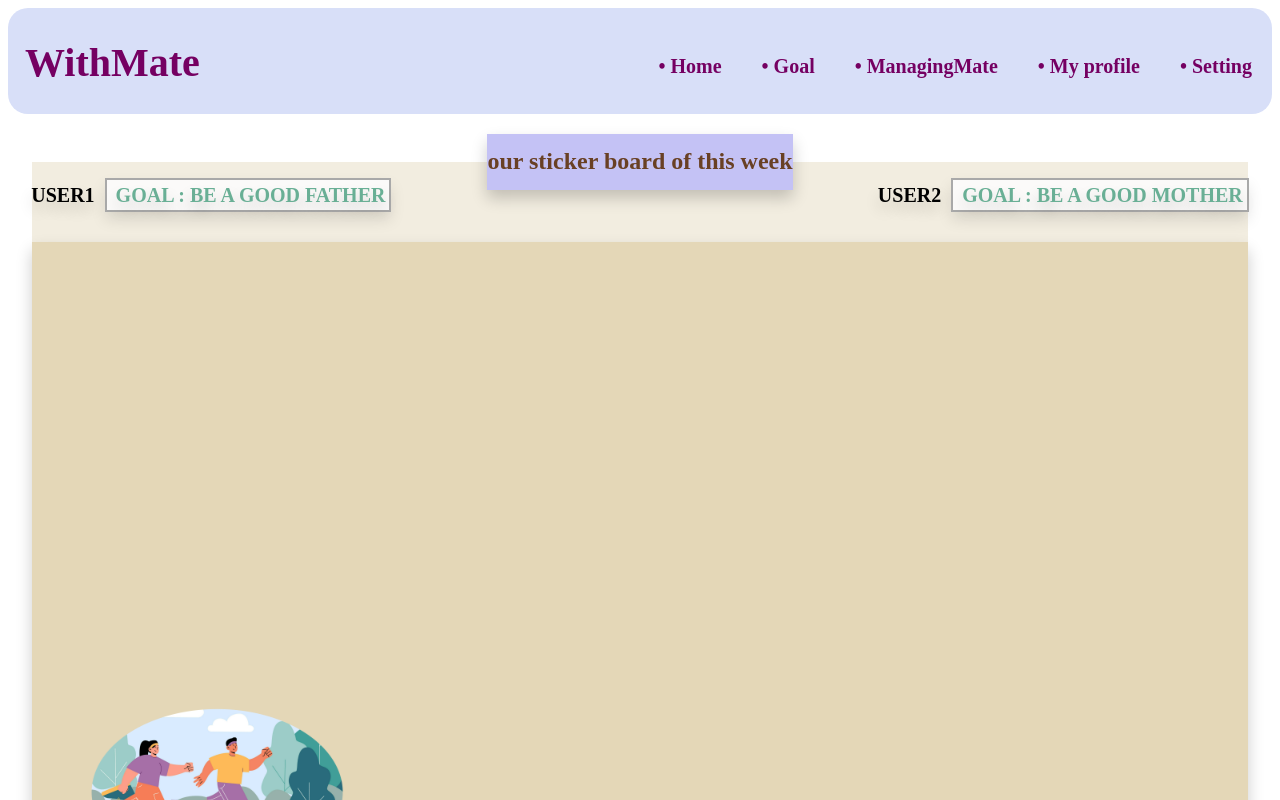
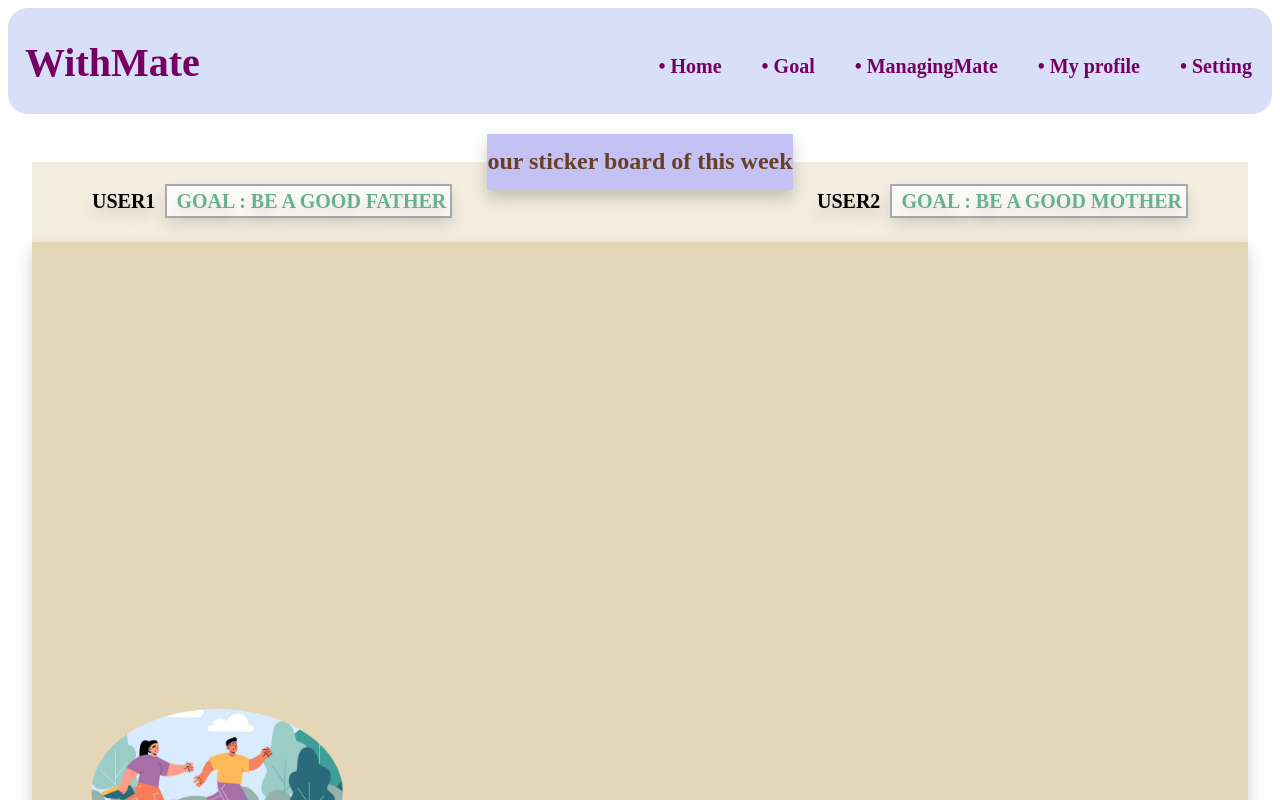
Before and after one commit to With-Mate/WithMate-FE, a React (Vite) app in the folder home/: page /goal in a window 1280 px wide. Shown: the top 800 px of the page. Built offline with nearby package versions, Linux system fonts and the light colour scheme; a web font is replaced by a local one.

Commit message:
feat : 내프로필 사용자정보 api get 완료, 목표화면의 goal 표시 부분을 스티커보드 컴포넌트로

```diff
--- a/home/src/components/StickerBoard.jsx
+++ b/home/src/components/StickerBoard.jsx
@@ -1,12 +1,17 @@
-import  { useState } from 'react';
+import  {useState } from 'react';
 import styled from 'styled-components';
 import { useRef } from 'react';
 import Modal from './CreateModal';
 import PropTypes from 'prop-types';
 import EditModal from './EditModal';
+// import axios from 'axios';
+// import { getCookie } from '../cookie';
 
 // 화살표함수 방식 : const(let) 변수명 = (매개변수) => {return{ }; };
 const StickerBoard = ({ backBoxWidth, backBoxHeight }) => {
+  const goalText = "GOAL : ";
+  const firstName = "BE A GOOD FATHER ";
+  const lastName = "BE A GOOD MOTHER ";
   StickerBoard.propTypes = {
     backBoxWidth: PropTypes.string.isRequired, // 예상되는 프로퍼티 유형과 필수 여부를 설정
     backBoxHeight: PropTypes.string.isRequired,
@@ -18,6 +23,27 @@ const StickerBoard = ({ backBoxWidth, backBoxHeight }) => {
 
   const [selectedSticker, setSelectedSticker] = useState(null); // 선택된 스티커 상태 추가
 
+  //이번주 스티커 미리보기 조회 api
+  // useEffect(() => {
+  //   // 컴포넌트가 마운트될 때 데이터 가져오기
+  //   axios.get("http://34.70.229.21:8080/api/sticker/board") // 예시 URL, 실제 URL로 변경해야 함
+  //   .then(response => {
+  //     // 백엔드에서 받은 데이터를 스티커 객체로 변환하여 세팅
+  //     const convertedStickers = response.data.map(stickerDto => ({
+  //       id: stickerDto.id,
+  //       text: stickerDto.title,
+  //       color: stickerDto.stickerColor,
+  //       shape: stickerDto.stickerShape,
+  //       top: `${stickerDto.stickerTop}%`, // 백엔드에서 Long으로 받았지만 문자열 형태로 변경
+  //       left: `${stickerDto.stickerLeft}%`, // 백엔드에서 Long으로 받았지만 문자열 형태로 변경
+  //     }));
+  //     // 스티커 상태 설정
+  //     setStickers(convertedStickers);
+  //   })
+  //     .catch(error => {
+  //       console.error('Error fetching stickers:', error);
+  //     });
+  // }, []); // 빈 배열을 전달하여 컴포넌트가 마운트될 때 한 번만 실행
   // 스티커 클릭 시 선택된 스티커 상태 업데이트
   const handleStickerClick = (sticker) => {
     setSelectedSticker(sticker);
@@ -77,15 +103,15 @@ const StickerBoard = ({ backBoxWidth, backBoxHeight }) => {
     console.log("color : ", selectedColor);
     return {
       shape: randomShape,
-      color: selectedColor,
+      // color: selectedColor,
     };
   };
 
-  const handleTextSubmit = (text,memo,impression) => {
+  const handleTextSubmit = (text) => {
     const stickerHeightSize = 23; // 스티커의 높이를 vw, vh 단위로 설정
     const stickerWidthSize = 15; // 스티커의 너비를 vw, vh 단위로 설정
-    const { shape, color } = getRandomStickerStyle(); // 랜덤한 모양과 색상 선택
-
+    // const { shape, color } = getRandomStickerStyle(); // 랜덤한 모양과 색상 선택
+    const { shape } = getRandomStickerStyle();
     // 전체 스티커 수가 12개 이상인지 확인
     if (stickers.length >= 12) {
       alert("스티커는 최대 12개까지만 생성할 수 있습니다.");
@@ -95,7 +121,8 @@ const StickerBoard = ({ backBoxWidth, backBoxHeight }) => {
 
     let newSticker;
     let isOverlap;
-
+// Title, stickerColor, stickerShape, stickerTop, stickerLeft
+//
     do {
       // 스티커 객체 생성
       newSticker = {
@@ -104,9 +131,9 @@ const StickerBoard = ({ backBoxWidth, backBoxHeight }) => {
         top: `${Math.random() * (100 - stickerHeightSize)}%`,
         left: `${Math.random() * (95 - stickerWidthSize)}%`,
         shape: shape,
-        color : impression ? color : "white", // 느낀 점이 있으면 랜덤한 색상, 아니면 흰색으로 설정
-        memo: memo, // 메모 추가
-      impression: impression, // 느낀 점 추가
+        color :"white", // 느낀 점이 있으면 랜덤한 색상, 아니면 흰색으로 설정
+      //   memo: memo, // 메모 추가
+      // impression: impression, // 느낀 점 추가
       };
 
       // 스티커가 BackBox 영역을 벗어나지 않도록 확인
@@ -145,8 +172,47 @@ const StickerBoard = ({ backBoxWidth, backBoxHeight }) => {
     console.log("Final Sticker Top:", newSticker.top);
     console.log("Final Sticker sh:", newSticker.shape);
     setStickers((prevStickers) => [...prevStickers, newSticker]);
+    const topWithoutPercentage = parseInt(newSticker.top.replace('%', ''));
+    const leftWithoutPercentage = parseInt(newSticker.left.replace('%', ''));
+    const postVer = {
+      Title : newSticker.text,
+       stickerColor : newSticker.color,
+        stickerShape : newSticker.shape,
+        stickerTop : topWithoutPercentage,
+        stickerLeft : leftWithoutPercentage
+    }
+    console.log(postVer)
+    // axios.post("http://34.70.229.21:8080/api/sticker/create",
+    //   {
+    //     Title : newSticker.text,
+    //    stickerColor : newSticker.color,
+    //     stickerShape : newSticker.shape,
+    //     stickerTop : topWithoutPercentage,
+    //     stickerLeft : leftWithoutPercentage
+    //   },
+    //   {
+    //     headers: {
+    //       'Content-Type': 'application/json',
+    //       Authorization:getCookie('is_login'),
+    //     },
+    //   })
+    //   .then((result) => {
+    //     console.log("res : "+result);
+    //     console.log("스티커등록");
+
+    //     getCookie("is_login");
+
+
+
+    //   })
+    //   .catch((error) => {
+    //     window.alert('등록 실패');
+    //     console.log(error);
+    //   })
     closeModal();
   };
+
+
   const handleButtonClick = (event) => {
     event.stopPropagation(); // 이벤트 전파 중지
     openModal(); // 모달 열기
@@ -180,6 +246,15 @@ const StickerBoard = ({ backBoxWidth, backBoxHeight }) => {
 
   return (
     <>
+    {/* <h2>our sticker board of this week</h2> */}
+        <Info style={{ width: backBoxWidth, height: "10vh" }}>
+          <span>
+            USER1<goal> {`${goalText} ${firstName}`} </goal>
+          </span>
+          <span>
+            USER2<goal> {`${goalText} ${lastName}`} </goal>
+          </span>
+        </Info>
       <BackBox style={{ width: backBoxWidth, height: backBoxHeight }}>
         <img src="mateRound.png" alt="mate image" />
         <button onClick={handleButtonClick}>Make a sticker!</button>
@@ -269,7 +344,7 @@ const Sticker = styled.div`
   height: 23%;
 
   position: absolute;
-  top: ${(props) => props.top};
+  top: ${(props) => props.top };
   left: ${(props) => props.left};
   display: flex;
   align-items: center;
@@ -300,4 +375,58 @@ const Sticker = styled.div`
       ? 'polygon(5% 0%, 100% 0%, 95% 100%, 0% 100%)' // 평행사변형
       : 'none'};
 `;
+
+const Info = styled.div`
+
+  /* 상대단위 위주로 수정,불필요한 포지션속성 제거,불필요한 가운데정렬 제거 */
+    background-color: rgb(242, 237, 224);/* section 영역의 배경색을 흰색으로 설정 */
+    position: relative;
+
+    /* width: 95vw; /* section 영역이 부모 요소에 가득 차도록 설정 */
+    /* height:10vh; */
+    /* margin: 0;
+    padding: 0;  */
+    display: flex;
+    justify-content: center; /* 중앙 정렬 설정 */
+    /* box-shadow: 0 8px 15px rgba(0, 0, 0, 0.2);  */
+
+    align-items: center; /* 중앙 정렬을 위해 추가 */
+    /* position: absolute; 아래에서 높이가 100vh로 설정되었으므로 상대적인 위치 조절을 위해 absolute 사용 */
+     /* top : 6%;
+     left: 50%; */
+
+     /* transform: translate(-50%, -50%); 가운데 정렬 및 상단 정렬 조정 */
+
+
+  goal {
+    /* goal 컴포넌트에 대한 스타일 */
+    background: rgba(253, 253, 253, 0.859);
+    font-weight: bold;
+    width:500px;
+    height:110px;
+    white-space: nowrap;
+    color: #69af95;
+    margin-left: 10px;
+    box-shadow: 0 8px 15px rgba(0, 0, 0, 0.1); /* 그림자 효과 강조 */
+
+    border: 2px solid darkgrey; /* 테두리 스타일 설정 */
+    padding: 4px; /* 테두리와 요소 내용 사이의 간격 설정 */
+    /* 기타 원하는 스타일 속성 추가 */
+  }
+
+  span {
+    font-size: 20px;
+
+    /* margin-right: 20%; /* 간격 조절 */
+    /* margin-left: 20%; 간격 조절 */
+    margin-right: 15%;
+    margin-left: 15%;
+    /* margin-top : 1%; */
+    /* margin-bottom: 25px; */
+    font-weight: bold;
+    text-shadow: 0 8px 15px rgba(0, 0, 0, 0.2); /* 그림자 효과 강조 */
+  }
+
+`;
+
 export default StickerBoard;
--- a/home/src/pages/Goal.jsx
+++ b/home/src/pages/Goal.jsx
@@ -5,16 +5,16 @@ import StickerBoard from '../components/StickerBoard';
 
 const Home = () => {
 
-  const goalText = "GOAL : ";
-  const firstName = "BE A GOOD FATHER ";
-  const lastName = "BE A GOOD MOTHER ";
+  // const goalText = "GOAL : ";
+  // const firstName = "BE A GOOD FATHER ";
+  // const lastName = "BE A GOOD MOTHER ";
 
 
   return (
     <>
       <Nav />
       <CenteredContainer>
-        <h2>our sticker board of this week</h2>
+        {/* <h2>our sticker board of this week</h2>
         <Info>
           <span>
             USER1<goal> {`${goalText} ${firstName}`} </goal>
@@ -22,8 +22,8 @@ const Home = () => {
           <span>
             USER2<goal> {`${goalText} ${lastName}`} </goal>
           </span>
-        </Info>
-
+        </Info> */}
+        <h2>our sticker board of this week</h2>
         <StickerBoard backBoxWidth="95vw" backBoxHeight="90vh" />
 
         <Footer>
@@ -69,53 +69,53 @@ const CenteredContainer = styled.div`
 }
 
 `;
-const Info = styled.div`
+// const Info = styled.div`
 
-  /* 상대단위 위주로 수정,불필요한 포지션속성 제거,불필요한 가운데정렬 제거 */
-    background-color: rgb(242, 237, 224);/* section 영역의 배경색을 흰색으로 설정 */
-    width: 95vw; /* section 영역이 부모 요소에 가득 차도록 설정 */
-    height:10vh;
-    /* margin: 0;
-    padding: 0;  */
-    display: flex;
-    justify-content: center; /* 중앙 정렬 설정 */
-    /* box-shadow: 0 8px 15px rgba(0, 0, 0, 0.2);  */
+//   /* 상대단위 위주로 수정,불필요한 포지션속성 제거,불필요한 가운데정렬 제거 */
+//     background-color: rgb(242, 237, 224);/* section 영역의 배경색을 흰색으로 설정 */
+//     width: 95vw; /* section 영역이 부모 요소에 가득 차도록 설정 */
+//     height:10vh;
+//     /* margin: 0;
+//     padding: 0;  */
+//     display: flex;
+//     justify-content: center; /* 중앙 정렬 설정 */
+//     /* box-shadow: 0 8px 15px rgba(0, 0, 0, 0.2);  */
 
-    align-items: center; /* 중앙 정렬을 위해 추가 */
-    /* position: absolute; 아래에서 높이가 100vh로 설정되었으므로 상대적인 위치 조절을 위해 absolute 사용 */
-     /* top : 6%;
-     left: 50%; */
+//     align-items: center; /* 중앙 정렬을 위해 추가 */
+//     /* position: absolute; 아래에서 높이가 100vh로 설정되었으므로 상대적인 위치 조절을 위해 absolute 사용 */
+//      /* top : 6%;
+//      left: 50%; */
 
-     /* transform: translate(-50%, -50%); 가운데 정렬 및 상단 정렬 조정 */
+//      /* transform: translate(-50%, -50%); 가운데 정렬 및 상단 정렬 조정 */
 
 
-  goal {
-    /* goal 컴포넌트에 대한 스타일 */
-    background: rgba(253, 253, 253, 0.859);
-    font-weight: bold;
-    width:500px;
-    height:110px;
-    white-space: nowrap;
-    color: #69af95;
-    margin-left: 10px;
-    box-shadow: 0 8px 15px rgba(0, 0, 0, 0.1); /* 그림자 효과 강조 */
+//   goal {
+//     /* goal 컴포넌트에 대한 스타일 */
+//     background: rgba(253, 253, 253, 0.859);
+//     font-weight: bold;
+//     width:500px;
+//     height:110px;
+//     white-space: nowrap;
+//     color: #69af95;
+//     margin-left: 10px;
+//     box-shadow: 0 8px 15px rgba(0, 0, 0, 0.1); /* 그림자 효과 강조 */
 
-    border: 2px solid darkgrey; /* 테두리 스타일 설정 */
-    padding: 4px; /* 테두리와 요소 내용 사이의 간격 설정 */
-    /* 기타 원하는 스타일 속성 추가 */
-  }
+//     border: 2px solid darkgrey; /* 테두리 스타일 설정 */
+//     padding: 4px; /* 테두리와 요소 내용 사이의 간격 설정 */
+//     /* 기타 원하는 스타일 속성 추가 */
+//   }
 
-  span {
-    font-size: 20px;
-    margin-right: 20%; /* 간격 조절 */
-    margin-left: 20%; /* 간격 조절 */
-    margin-top : 1%;
-    margin-bottom: 25px;
-    font-weight: bold;
-    text-shadow: 0 8px 15px rgba(0, 0, 0, 0.2); /* 그림자 효과 강조 */
-  }
+//   span {
+//     font-size: 20px;
+//     margin-right: 20%; /* 간격 조절 */
+//     margin-left: 20%; /* 간격 조절 */
+//     margin-top : 1%;
+//     margin-bottom: 25px;
+//     font-weight: bold;
+//     text-shadow: 0 8px 15px rgba(0, 0, 0, 0.2); /* 그림자 효과 강조 */
+//   }
 
-`;
+// `;
 
 
 
```
Also changed, not shown: home/src/pages/Myprofile.jsx (+33 -7 lines).
